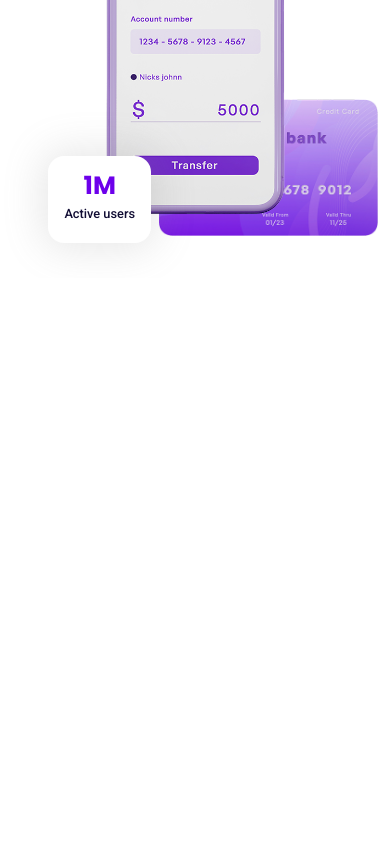
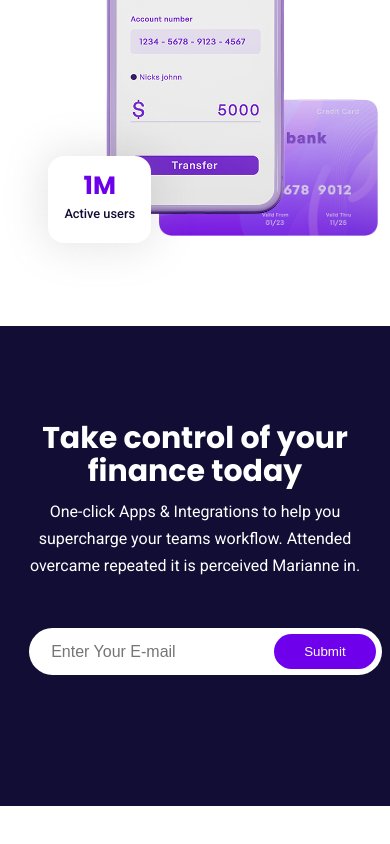
Before and after one commit to wellingtonsilva/sasCard, a React (Vite) app: page / in a window 390 px wide. Shown: the part 5110-5954 px from the top of the page. Before the commit the page ends 5388 px from the top, so only its background shows below. Built offline with nearby package versions, Linux system fonts and the light colour scheme.

Commit message:
CTA dekstop e mobile

```diff
--- a/src/App.jsx
+++ b/src/App.jsx
@@ -3,6 +3,7 @@ import { Hero } from "./components/hero/Hero"
 import { CompanySection } from "./components/companySection/CompanySection"
 import { FeatureSection } from "./components/featureSection/FeatureSection"
 import { PaymentSection } from "./components/paymentSection/PaymentSection"
+import { CtaSection } from "./components/ctaSection/CtaSection"
 function App() {
 
 
@@ -13,6 +14,7 @@ function App() {
       <CompanySection />
       <FeatureSection />
       <PaymentSection />
+      <CtaSection />
     </>
   )
 }
--- /dev/null
+++ b/src/components/ctaSection/CtaSection.jsx
@@ -0,0 +1,30 @@
+import React from 'react'
+import "./CtaSection.scss"
+import PhoneImg from './../../assets/cta-phone.png'
+import { Wrapper } from '../wrapper/Wrapper'
+  export const CtaSection = () => {
+    return (
+      <section className='cta'>
+        <Wrapper className="cta__container">
+            <div className="cta__left">
+              <img src={PhoneImg} alt="" />
+            </div>
+            <div className="cta__right">
+              <h3>Take control of your finance today</h3>
+              <p>
+                {" "}
+                One-click Apps & Integrations to help you supercharge your teams workflow. Attended overcame repeated it is perceived Marianne in.
+              </p>
+              <form action="">
+                <input
+                  type="email"
+                  placeholder='Enter Your E-mail'
+                  className='email'
+                />
+                <input type="submit" value="Submit" className='button-primary' />
+              </form>
+            </div>
+        </Wrapper>
+      </section>
+    )
+  }
--- /dev/null
+++ b/src/components/ctaSection/CtaSection.scss
@@ -0,0 +1,75 @@
+@import "./../../styles/mixins.scss";
+
+.cta{
+    margin-block: 3rem;
+    background-color: #110d34;
+    height: 30rem;
+    overflow: hidden;
+
+    &__container {
+        display: grid;
+        align-items: flex-start;
+        grid-template-columns: repeat(2, 1fr);
+
+        @include respond(tab-land) {
+            grid-template-columns: 30% 69%;
+        }
+        @include respond(tab-port) {
+            grid-template-columns: 1fr;
+        }
+    }
+
+    img {
+        transform: translateX(3rem);
+        @include respond(tab-land) {
+            transform: translateX(-3rem);
+        }
+        @include respond(tab-port) {
+            display: none;
+        }
+    }
+
+    h3,p{
+        text-align: right;
+        color: #fff;
+        @include respond(phone) {
+            text-align: center;
+        }
+    }
+
+    &__right {
+        margin-top: 6rem;
+        z-index: 5;
+    }
+
+    input {
+        outline: none;
+        border:0;
+    }
+
+    form{
+        z-index: 1;
+        justify-content: flex-end;
+        align-items: center;
+        display: flex;
+        float: right;
+        margin-top: 3rem;
+        padding: 0.4rem;
+        border-radius: 2rem;
+        background-color: #fff;
+
+        .email{
+            padding-inline: 1rem 4rem;
+            border-radius: 0.5rem;
+            font-size: 1rem;
+            width: 100%;
+
+            @include respond(phone) {
+                padding-inline: 1rem;
+
+            }
+        }
+    }
+
+
+}
```
